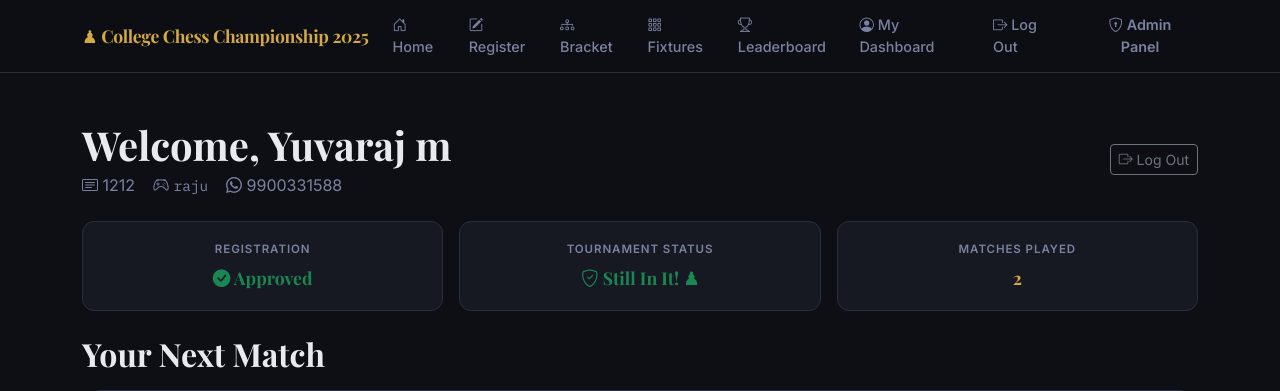
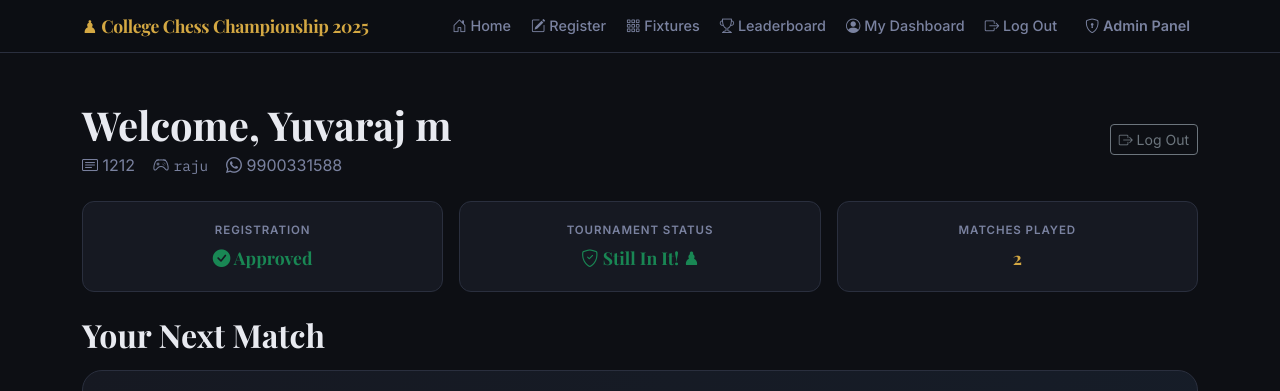
Before and after one commit to rajuyuvaraj/chess-, a Flask app: page /student/dashboard in a window 1280 px wide. Shown: the top 391 px of the page. Run offline with Flask 3, Linux system fonts and the light colour scheme; a user stored in the database is signed in; data comes from the database, SQL or seed files in the repository; both versions use the stored data as it was after the commit.

Commit message:
Fix BuildError by replacing bracket url_for with fixtures

```diff
--- a/app.py
+++ b/app.py
@@ -244,13 +244,6 @@ def create_app():
 
         # GET request — just render the empty form
         return render_template("register.html", form_data={})
-
-    # -------------------------------------------------------------------------
-
-    @app.route("/bracket")
-    def bracket():
-        """Bracket page — embeds the Challonge iframe."""
-        return render_template("bracket.html", challonge_url=CHALLONGE_EMBED_URL)
 
     # -------------------------------------------------------------------------
 
--- a/templates/base.html
+++ b/templates/base.html
@@ -70,12 +70,6 @@
           <li class="nav-item">
             <a class="nav-link" href="{{ url_for('register') }}">
               <i class="bi bi-pencil-square"></i> Register
-            </a>
-          </li>
-
-          <li class="nav-item">
-            <a class="nav-link" href="{{ url_for('bracket') }}">
-              <i class="bi bi-diagram-3"></i> Bracket
             </a>
           </li>
 
--- a/templates/student_dashboard.html
+++ b/templates/student_dashboard.html
@@ -111,8 +111,8 @@
           <p class="text-muted mb-0">
             Better luck next time! Keep practising and come back stronger next semester.
           </p>
-          <a href="{{ url_for('bracket') }}" class="btn chess-btn-outline mt-3">
-            <i class="bi bi-diagram-3"></i> Watch the Bracket
+          <a href="{{ url_for('fixtures') }}" class="btn chess-btn-outline mt-3">
+            View Full Bracket
           </a>
         </div>
       </div>
```
Also changed, not shown: instance/tournament.db.
